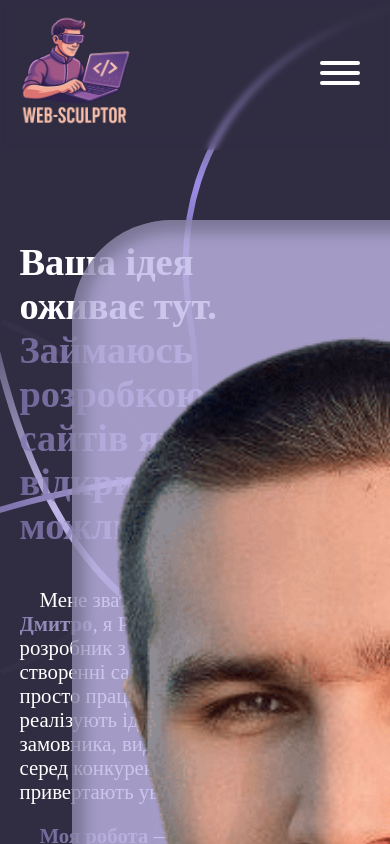
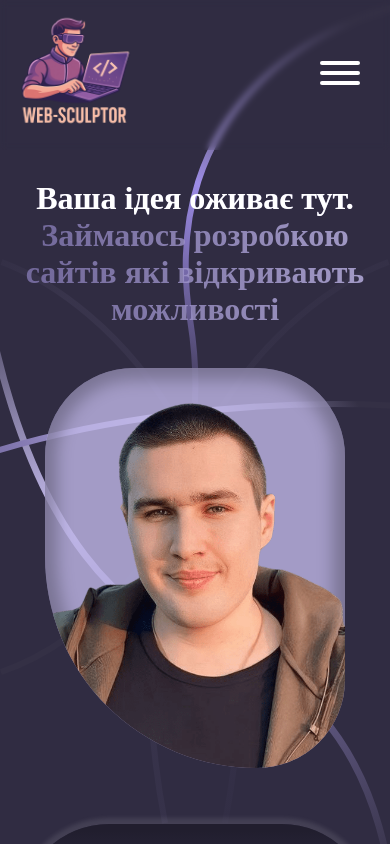
Before and after one commit to KaramanDmitriy/Portfolio, a React (Vite) app: page /#/ in a window 390 px wide. Shown: the top 844 px of the page. Built offline with nearby package versions, Linux system fonts and the light colour scheme; a web font is replaced by a local one.

Commit message:
choose hero adaptive

```diff
--- a/src/assets/scss/HomePage.scss
+++ b/src/assets/scss/HomePage.scss
@@ -52,6 +52,9 @@ body {
             left: 50%;
             width: 600px;
             transform: translate(-40%, -50%);
+            @media (max-width: 1600px) {
+                transform: translate(-50%, -50%)
+            }
             border-radius: 100px 100px 100px 240px;
             background-color: rgba(192, 183, 232, .8);
             object-position: 50% 10%;
@@ -59,3 +62,43 @@ body {
         }
     }
 }
+@media (max-width: 1600px) {
+    .hero-main {
+        grid-template-columns: 2fr 1fr;
+        gap: 20px;
+    }
+    .hero-main .hero-img img {
+        width: 400px;
+    }
+}
+@media (max-width: 1300px) {
+    .hero-main .hero-img img {
+        width: 300px;;
+    }
+    .hero-content{
+        h1 {
+            font-size: 2rem;
+            margin-bottom: 20px;
+        }
+        p {
+            font-size: 1.1rem;
+        }
+    }
+}
+@media (max-width: 960px) {
+    .hero-main {
+        grid-template-columns: 1fr;
+        text-align: center;
+        margin-top: 160px;
+    }
+    .hero-main .hero-img img {
+        width: 300px;
+        height: 400px;
+        transform: translate(-50%, 0%);
+    }
+    .hero-content{
+        p {
+            display: none;
+        }
+    }
+}
```
